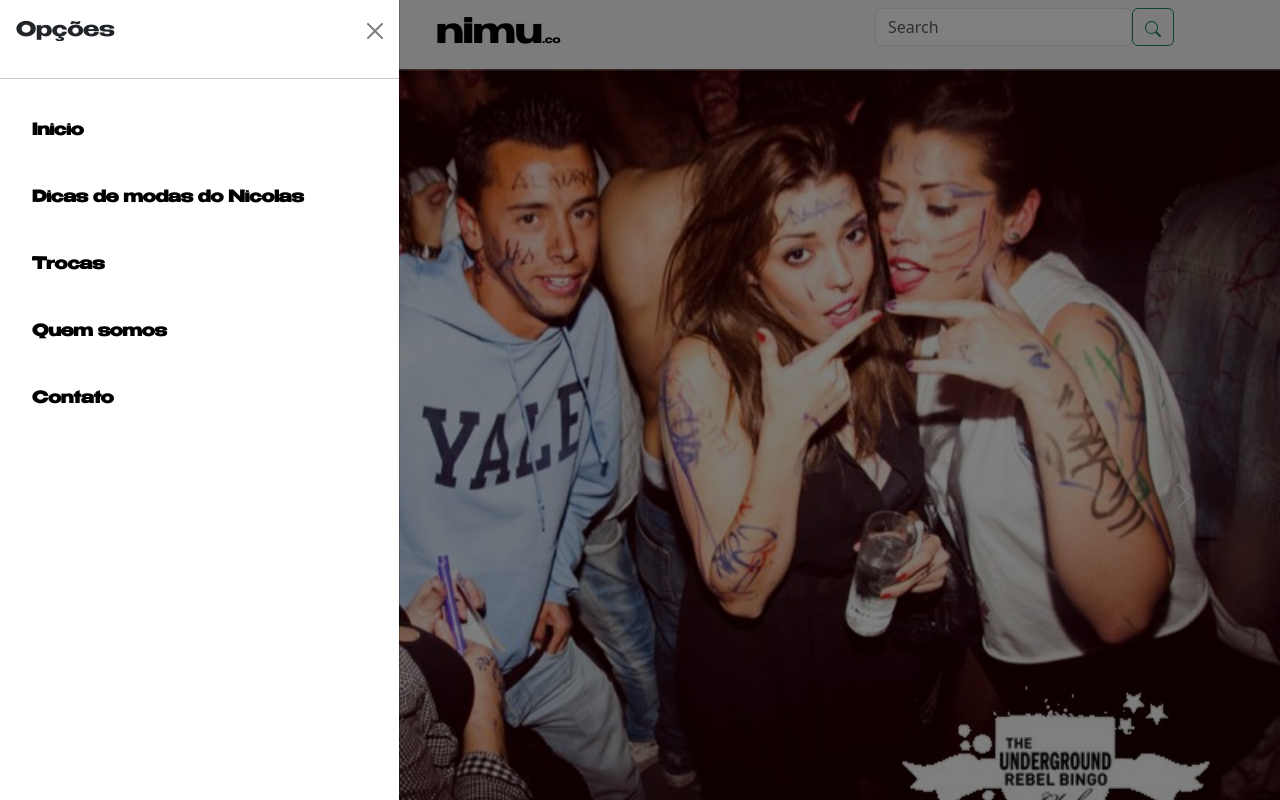
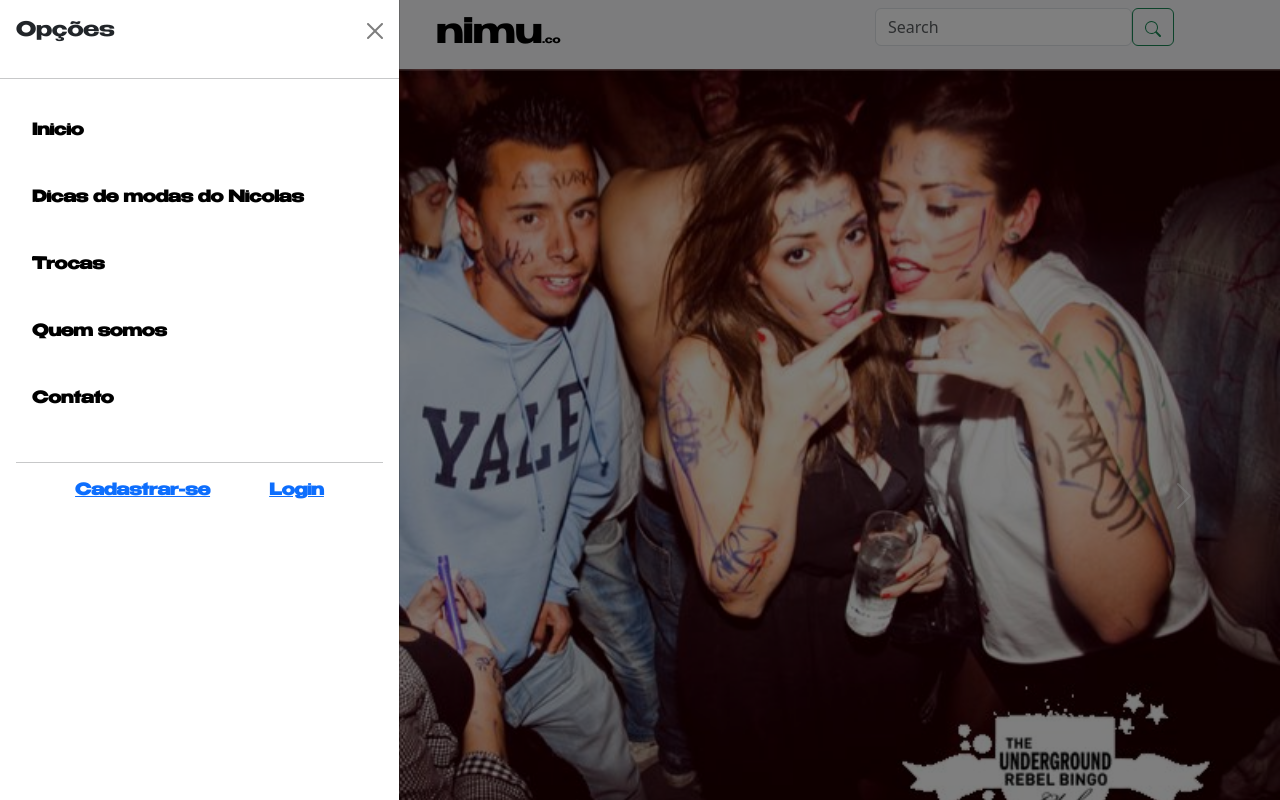
Before and after one commit to LordRyanII/Marketplace_Freelancer, a React (Vite) app in the folder frontend/: page / in a window 1280 px wide. Both pictures are taken after a click on the button 110 px from the left and 30 px from the top of the page. Shown: the top 800 px of the page. Built offline with nearby package versions, Linux system fonts and the light colour scheme; the HTML template or start-up script is replaced by a standard one; a web font is replaced by a local one.

Commit message:
Feat: Adicionando opções de login

```diff
--- a/frontend/src/components/cardProdutos/assets/css/CardProdutos.css
+++ b/frontend/src/components/cardProdutos/assets/css/CardProdutos.css
@@ -7,6 +7,7 @@
 
 .tituloProduto{
     font-family: 'deGang';
+    margin-top: 35px;
 }
 
 @media screen and (min-width: 500px) {
--- /dev/null
+++ b/frontend/src/components/cardUser/CardUser.css
@@ -0,0 +1,10 @@
+.cardUser{
+    display: flex;
+    justify-content: space-evenly;
+
+
+}
+
+.opcoes{
+    text-decoration: none;
+}
--- /dev/null
+++ b/frontend/src/components/cardUser/CardUser.tsx
@@ -0,0 +1,28 @@
+import './CardUser.css';
+import { NavLink } from 'react-router-dom';
+
+function CardUser() {
+    return (
+        <>
+            <hr />
+            <div className="cardUser">
+                <p className='opcoes'>
+                    <NavLink to='/registro'>
+                        Cadastrar-se
+                    </NavLink>
+
+                </p>
+                <p className='opcoes'>
+                    <NavLink to='/login'>
+                        Login
+                    </NavLink>
+                </p>
+            </div>
+
+
+        </>
+
+    )
+}
+
+export default CardUser
--- a/frontend/src/components/menu/Menu.tsx
+++ b/frontend/src/components/menu/Menu.tsx
@@ -2,6 +2,8 @@ import { useState } from 'react';
 import { Navbar, Form, Button, Row, Col, Nav, Offcanvas, Container } from 'react-bootstrap';
 import { HiMenu } from 'react-icons/hi';
 import { BsSearch } from 'react-icons/bs';
+
+import CardUser from '../cardUser/CardUser';
 
 function HomeMenu() {
   const [showMenu, setShowMenu] = useState(false);
@@ -65,11 +67,11 @@ function HomeMenu() {
         <hr />
         <Offcanvas.Body>
           <Nav defaultActiveKey="/" className="flex-column">
-            <Nav.Link href="#home" id='navLink'>Inicio</Nav.Link>
+            <Nav.Link href="/" id='navLink'>Inicio</Nav.Link>
             <Nav.Link href="#link" id='navLink' >Dicas de modas do Nicolas</Nav.Link>
-            <Nav.Link href="#link"  id='navLink'>Trocas</Nav.Link>
-            <Nav.Link href="#link" id='navLink'>Quem somos</Nav.Link>
-            <Nav.Link href="#link"  id='navLink'>Contato</Nav.Link>
+            <Nav.Link href="/devolucoes" id='navLink'>Trocas</Nav.Link>
+            <Nav.Link href="/history" id='navLink'>Quem somos</Nav.Link>
+            <Nav.Link href="/contacts" id='navLink'>Contato</Nav.Link>
             {/* Adicione a opção de pesquisa apenas em dispositivos móveis */}
             <Form className="d-lg-none">
               <div className="d-flex">
@@ -80,6 +82,9 @@ function HomeMenu() {
               </div>
             </Form>
           </Nav>
+          <Nav.Link>
+            <CardUser />
+          </Nav.Link>
         </Offcanvas.Body>
       </Offcanvas>
     </>
```
Also changed, not shown: frontend/src/layout/Layout.tsx (+3 -4 lines).
